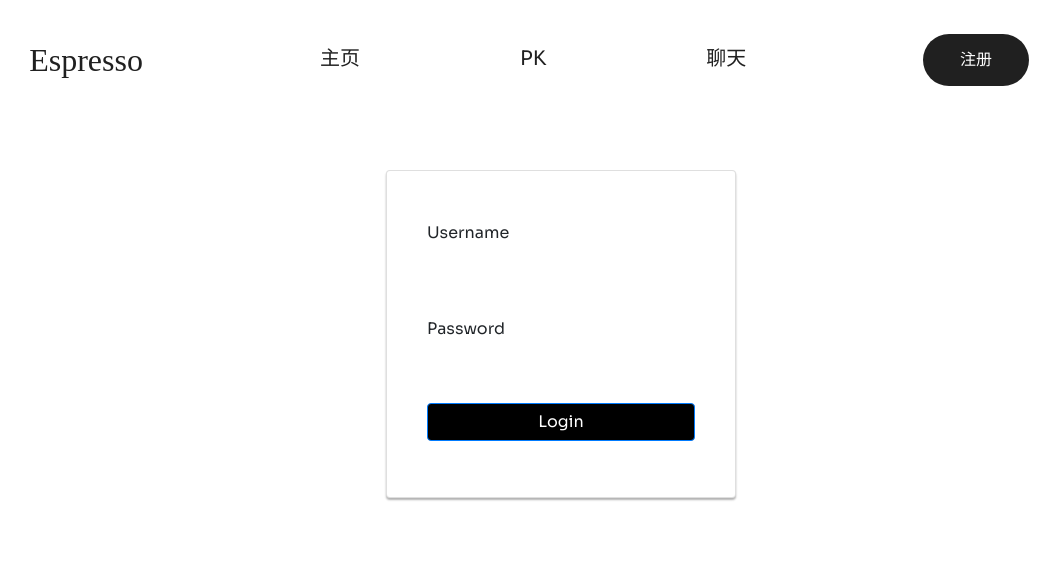
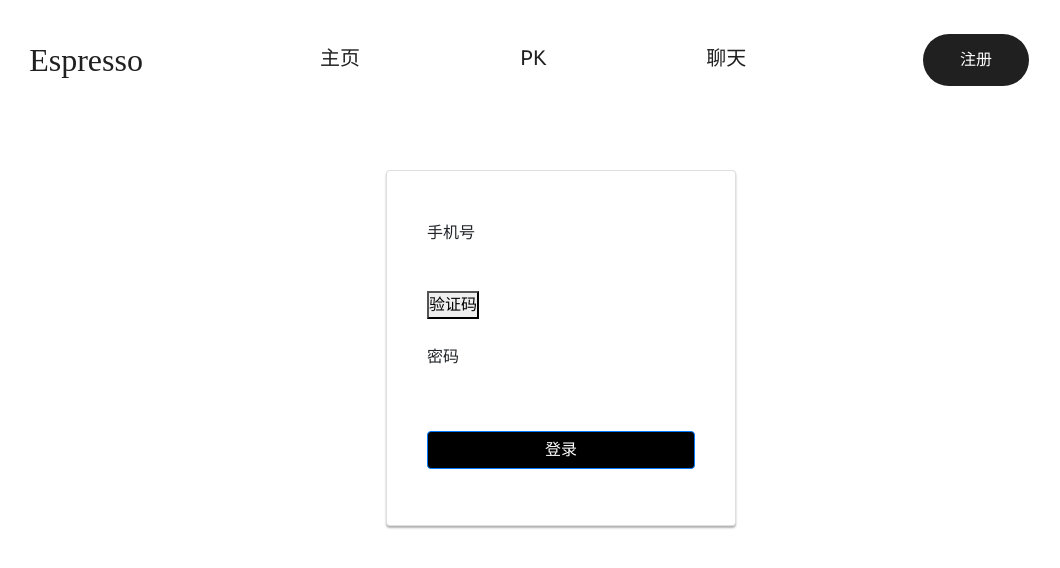
Before and after one commit to espresso-team/espresso-website, a React (Create React App) app in the folder espresso-frontend-services/espresso-web-app/: page /login in a window 1280 px wide. Shown: the top 568 px of the page, without its empty margins (79-1139 px from the left). Built offline with nearby package versions, Linux system fonts and the light colour scheme; a web font is replaced by a local one; what @thirdweb-dev/react, react-sweet-state would draw is missing.

Commit message:
Signup front end

```diff
--- a/espresso-frontend-services/espresso-web-app/src/components/login.component.tsx
+++ b/espresso-frontend-services/espresso-web-app/src/components/login.component.tsx
@@ -2,6 +2,7 @@ import { Component } from "react";
 import { Navigate } from "react-router-dom";
 import { Formik, Field, Form, ErrorMessage } from "formik";
 import * as Yup from "yup";
+import Button from "../app/Button";
 
 type Props = {};
 
@@ -70,8 +71,9 @@ export default class Login extends Component<Props, State> {
           >
             <Form>
               <div className="form-group">
-                <label htmlFor="username">Username</label>
+                <label htmlFor="username">手机号</label>
                 <Field name="username" type="text" className="form-control" />
+                <button >验证码</button>
                 <ErrorMessage
                   name="username"
                   component="div"
@@ -80,7 +82,7 @@ export default class Login extends Component<Props, State> {
               </div>
 
               <div className="form-group">
-                <label htmlFor="password">Password</label>
+                <label htmlFor="password">密码</label>
                 <Field name="password" type="password" className="form-control" />
                 <ErrorMessage
                   name="password"
@@ -94,7 +96,7 @@ export default class Login extends Component<Props, State> {
                   {loading && (
                     <span className="spinner-border spinner-border-sm" ></span>
                   )}
-                  <span>Login</span>
+                  <span>登录</span>
                 </button>
               </div>
 
--- a/espresso-frontend-services/espresso-web-app/src/components/pk/ImageCard.tsx
+++ b/espresso-frontend-services/espresso-web-app/src/components/pk/ImageCard.tsx
@@ -255,8 +255,9 @@ export const ImageCard = ({ idCardFlipped, imgOnClick, imgItem }: Props) => {
                       }
                     )
                     .then((response) => {
-                      console.log("join chat response", response.data)
                       console.log("state.messageList in card",state.messageList)
+                      const chatHistory = response.data.chat_history;
+                      console.log("chatHistory", chatHistory)
                       const message = response.data.message;
                       const uID = response.data.user_id;
                       const mID = response.data.model_id;
--- a/espresso-frontend-services/espresso-web-app/src/state/pk-system-action.ts
+++ b/espresso-frontend-services/espresso-web-app/src/state/pk-system-action.ts
@@ -22,6 +22,13 @@ export const pkSystemAction = {
         newMessageList.push(message);
         setState({ messageList: newMessageList });
     },
+    initailMessageList:
+    (message: IMessage) =>
+    ({ getState, setState  }: pkSystemApi) => {
+        const newMessageList: IMessage[] = JSON.parse(JSON.stringify(getState().messageList));
+        newMessageList.push(message);
+        setState({ messageList: newMessageList });
+    },
 };
 
 export type PkSystemAction = typeof pkSystemAction;
```
